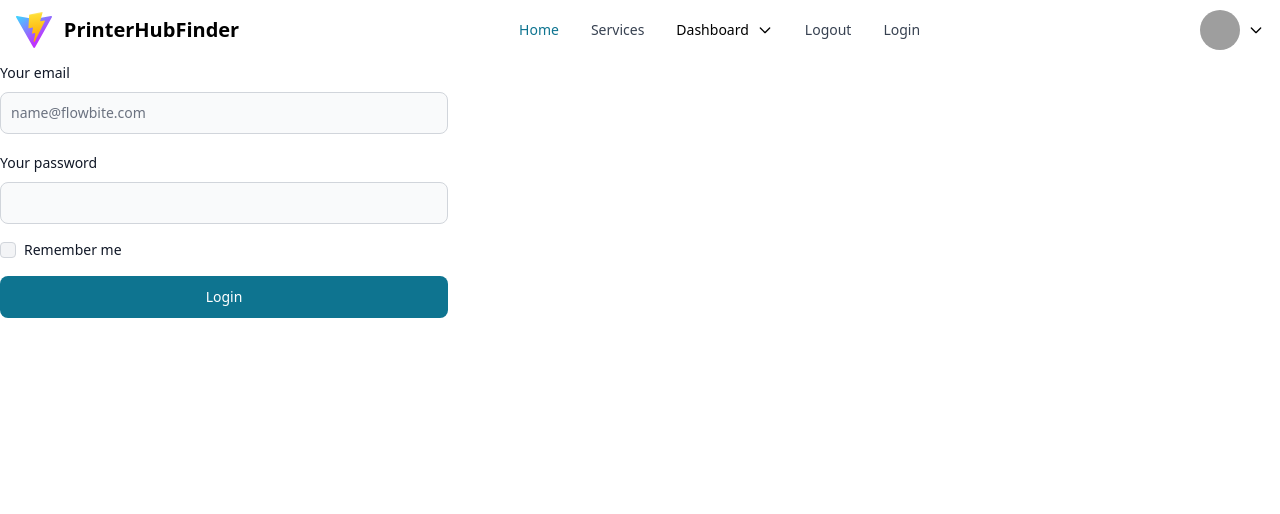
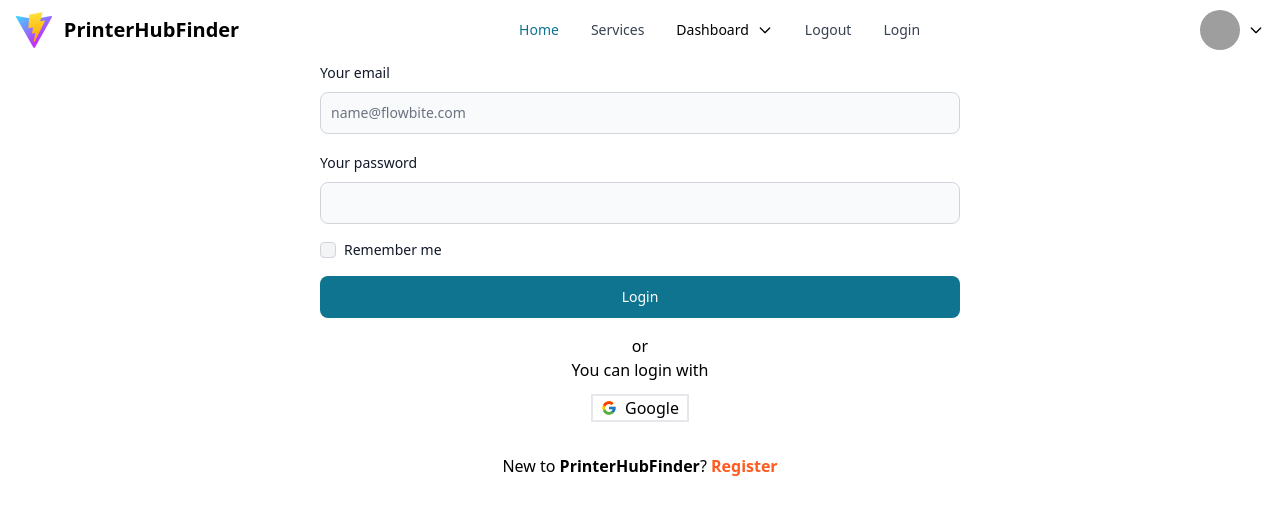
Before and after one commit to ronee-muhammad-rayhan/print-hub-finder-client, a React (Vite) app: page /login in a window 1280 px wide. Shown: the top 514 px of the page. Built offline with nearby package versions, Linux system fonts and the light colour scheme; grey boxes are pictures that could not be loaded.

Commit message:
login designed

```diff
--- a/package.json
+++ b/package.json
@@ -18,6 +18,7 @@
     "postcss": "^8.4.31",
     "react": "^18.2.0",
     "react-dom": "^18.2.0",
+    "react-icons": "^4.11.0",
     "react-router-dom": "^6.18.0",
     "sort-by": "^1.2.0",
     "tailwindcss": "^3.3.5"
--- a/src/pages/Login/Login.jsx
+++ b/src/pages/Login/Login.jsx
@@ -1,8 +1,11 @@
 import { Button, Checkbox, Label, TextInput } from "flowbite-react";
+import { Link } from "react-router-dom";
+import { FcGoogle } from "react-icons/fc";
 
 const Login = () => {
     return (
-        <form className="flex max-w-md flex-col gap-4">
+        <>
+            <form className="flex max-w-[1200px] flex-col gap-4 mx-auto w-3/4 md:w-2/3 lg:w-1/2">
                 <div>
                     <div className="mb-2 block">
                         <Label htmlFor="email1" value="Your email" />
@@ -21,6 +24,13 @@
                 </div>
                 <Button type="submit">Login</Button>
             </form>
+            <div className="flex flex-col justify-center items-center text-center py-4">
+                or <br />
+                You can login with <br />
+                <span className="w-auto border-2 flex flex-row items-center justify-center gap-2 px-2 mt-3"> <FcGoogle className="text-center inline" /> Google</span>
+            </div>
+            <p className="text-center py-4">New to <span className="font-bold">PrinterHubFinder</span>? <Link to={`/register`} className="text-orange-500 font-bold">Register</Link></p>
+        </>
     );
 };
 
--- a/src/pages/Register/Register.jsx
+++ b/src/pages/Register/Register.jsx
@@ -1,8 +1,10 @@
 import { Button, Checkbox, Label, TextInput } from "flowbite-react";
+import { Link } from "react-router-dom";
 
 const Register = () => {
     return (
-        <form className="flex max-w-md flex-col gap-4">
+        <>
+            <form className="flex max-w-[1200px] flex-col gap-4 mx-auto w-3/4 md:w-2/3 lg:w-1/2">
                 <div>
                     <div className="mb-2 block">
                         <Label htmlFor="email1" value="Your email" />
@@ -21,6 +23,8 @@
                 </div>
                 <Button type="submit">Register</Button>
             </form>
+            <p className="text-center py-4">Already have an Account? <Link to={`/login`} className="text-orange-500 font-bold">Login</Link></p>
+        </>
     );
 };
 
```
Also changed, not shown: 1 other file (tests, documents, lock files or other folders). Lines whose indentation alone changed are shown as unchanged.
